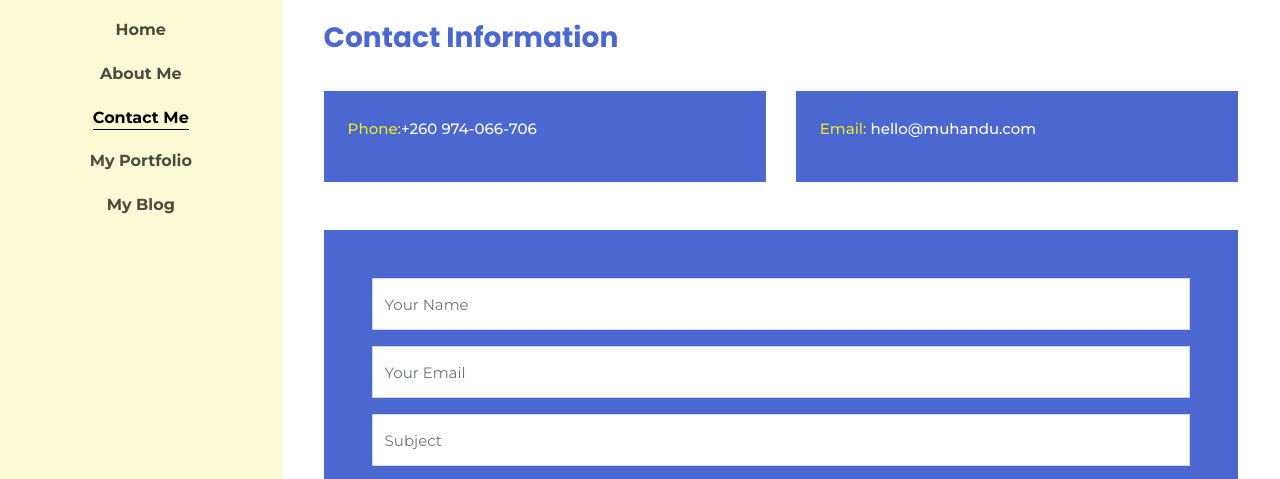
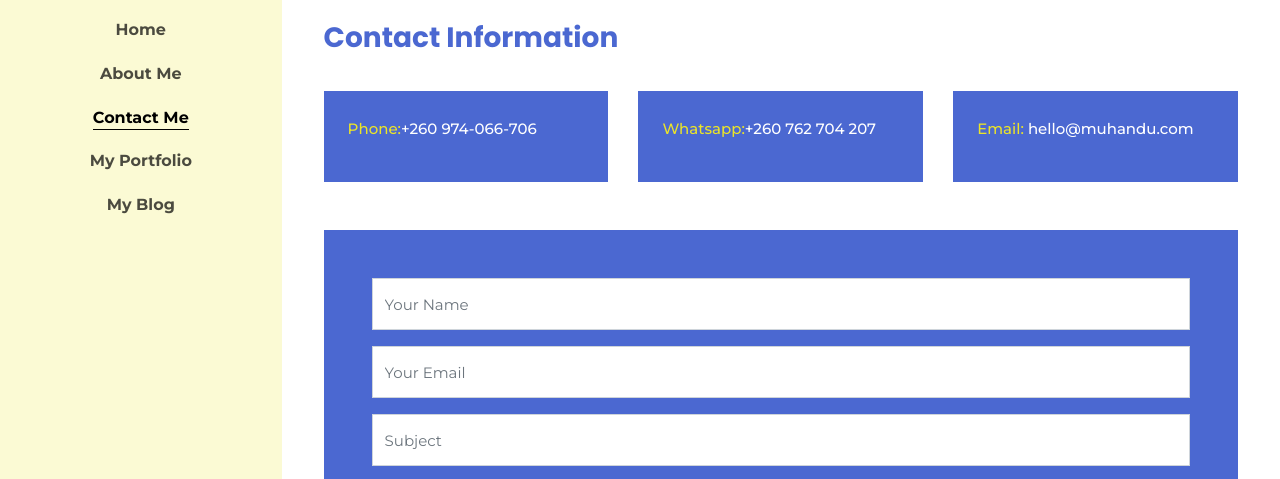
Before and after one commit to ccmiller2018/muhandu, a plain HTML site: page contact.html in a window 1280 px wide. Shown: the part 271-750 px from the top of the page. Drawn offline with Linux system fonts and the light colour scheme; files whose address does not match are found by name; a web font is replaced by a local one.

Commit message:
add whatsapp links

```diff
--- a/contact.html
+++ b/contact.html
@@ -64,12 +64,17 @@
             <h2 class="h3 font-weight-bold">Contact Information</h2>
           </div>
           <div class="w-100"></div>
-          <div class="col-md-6 d-flex">
+          <div class="col-md-4 d-flex">
             <div class="info bg-light p-4">
               <p><span>Phone:</span><a href="tel://1234567920">+260 974-066-706</a></p>
             </div>
           </div>
-          <div class="col-md-6 d-flex">
+          <div class="col-md-4 d-flex">
+            <div class="info bg-light p-4">
+              <p><span>Whatsapp:</span><a href="https://api.whatsapp.com/send?phone=260762704207">+260 762 704 207</a></p>
+            </div>
+          </div>
+          <div class="col-md-4 d-flex">
             <div class="info bg-light p-4">
               <p><span>Email:</span> <a href="mailto:info@yoursite.com">hello@muhandu.com</a></p>
             </div>
@@ -122,6 +127,8 @@
                 <ul>
                   <li><a href="#"><span class="icon icon-phone"></span><span class="text">+260 974-066-706</span></a>
                   </li>
+                  <li><a href="#"><span class="icon icon-whatsapp"></span><span class="text">+260 762 704 207</span></a>
+                  </li>
                   <li><a href="#"><span class="icon icon-envelope"></span><span
                     class="text">hello@muhandu.com</span></a>
                   </li>
```
Also changed, not shown: about.html (+2 -0 lines), blog.html (+2 -0 lines), collection.html (+2 -0 lines), index.html (+2 -0 lines), single.html (+2 -0 lines).
